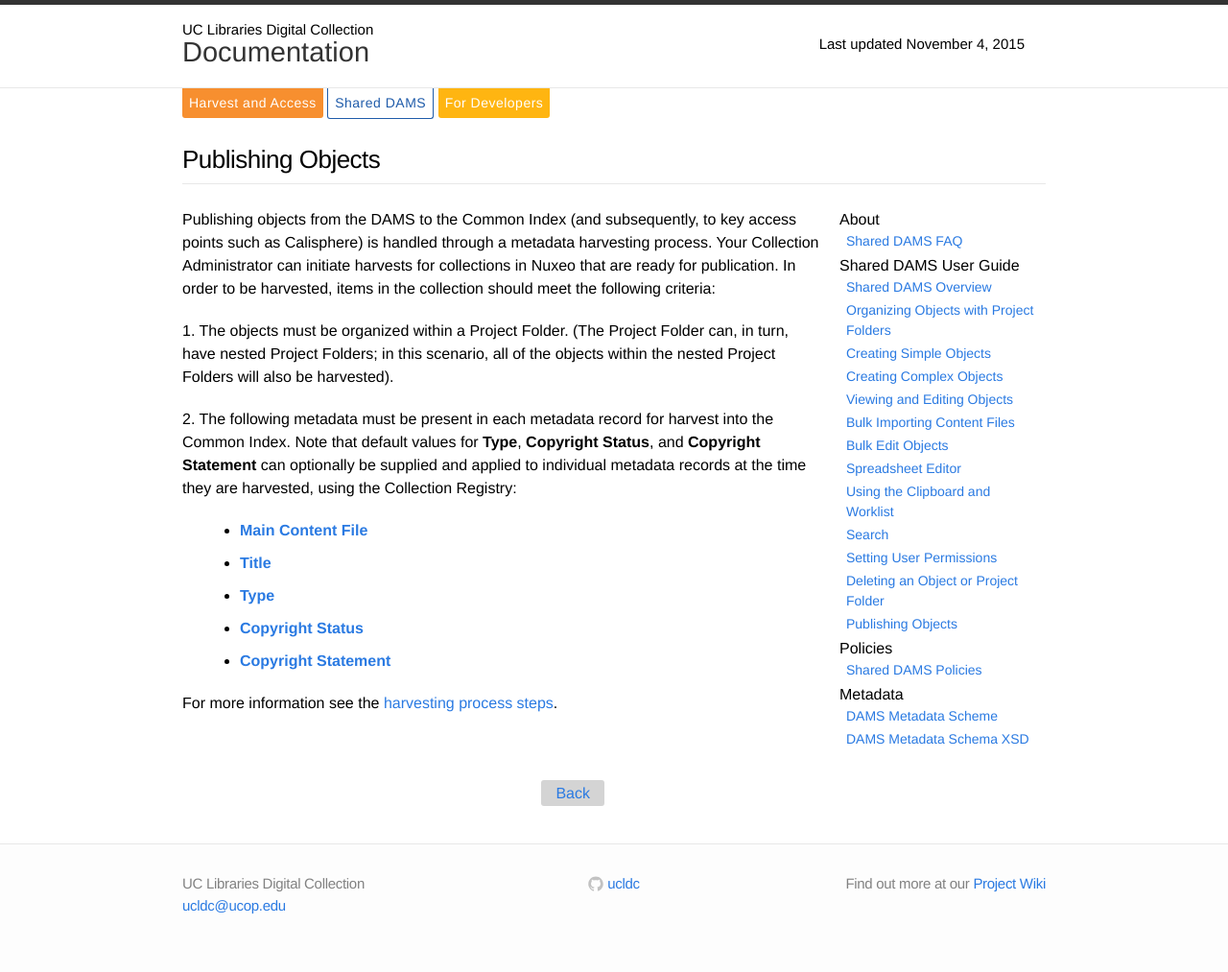
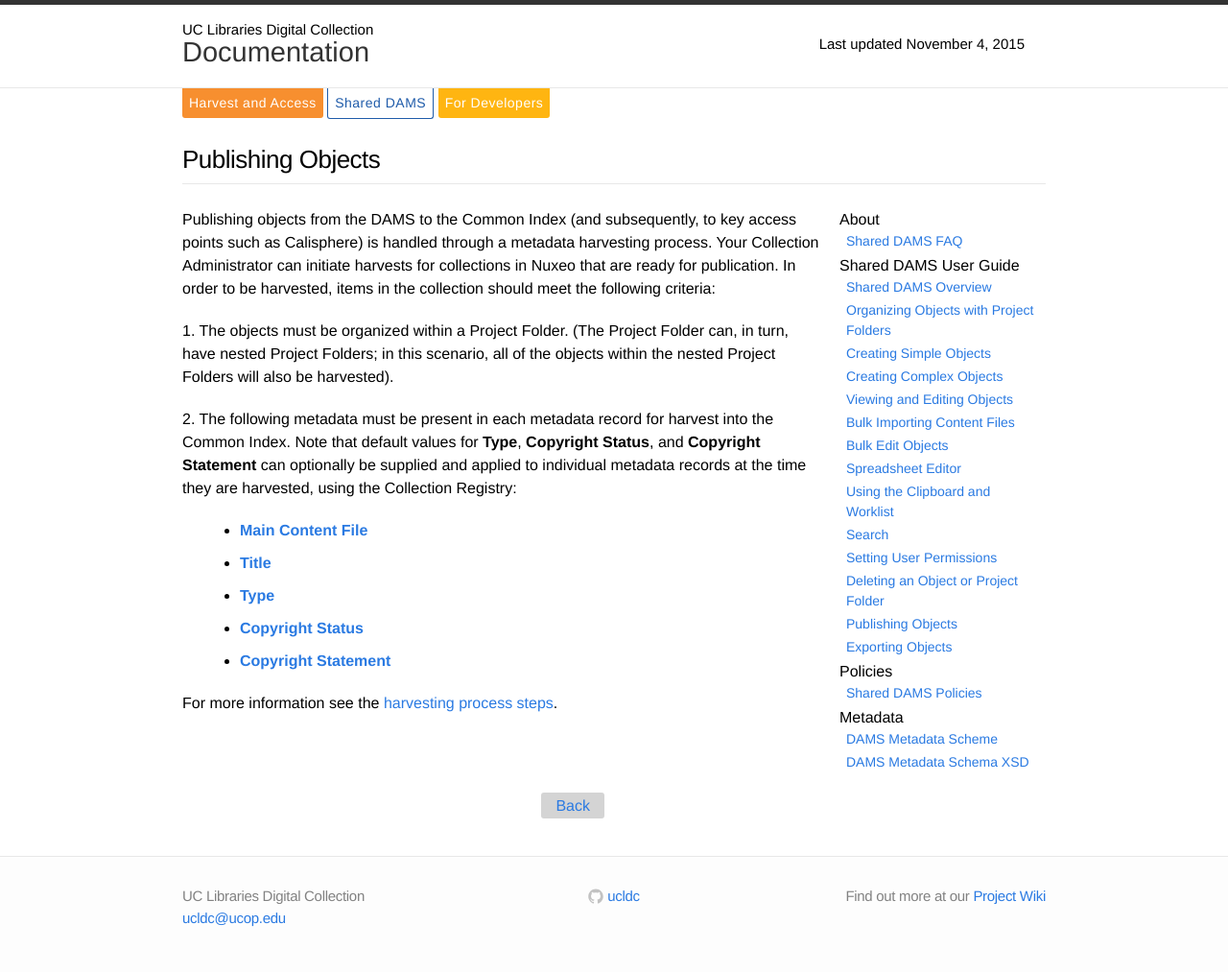
Before and after one commit to ucldc/ucldc-docs, a Jekyll site: the page built from docs/dams/publish.md, in a window 1280 px wide. Shown: the whole page at 96% size. Built offline with Jekyll 4.4.1, drawn with Linux system fonts in a browser that asks for light colours; nearby versions of some CDN libraries.

Commit message:
Update dams-sidebar.html

```diff
--- a/_includes/dams-sidebar.html
+++ b/_includes/dams-sidebar.html
@@ -18,6 +18,7 @@
     <li><a href="{{ site.url }}{{ site.baseurl }}/docs/dams/permissions/">Setting User Permissions</a></li>
     <li><a href="{{ site.url }}{{ site.baseurl }}/docs/dams/delete/">Deleting an Object or Project Folder</a></li>
     <li><a href="{{ site.url }}{{ site.baseurl }}/docs/dams/publish/">Publishing Objects</a></li>
+      <li><a href="{{ site.url }}{{ site.baseurl }}/docs/dams/exports/">Exporting Objects</a></li>
   </ul>
   <h1>Policies</h1>
   <ul>
```
